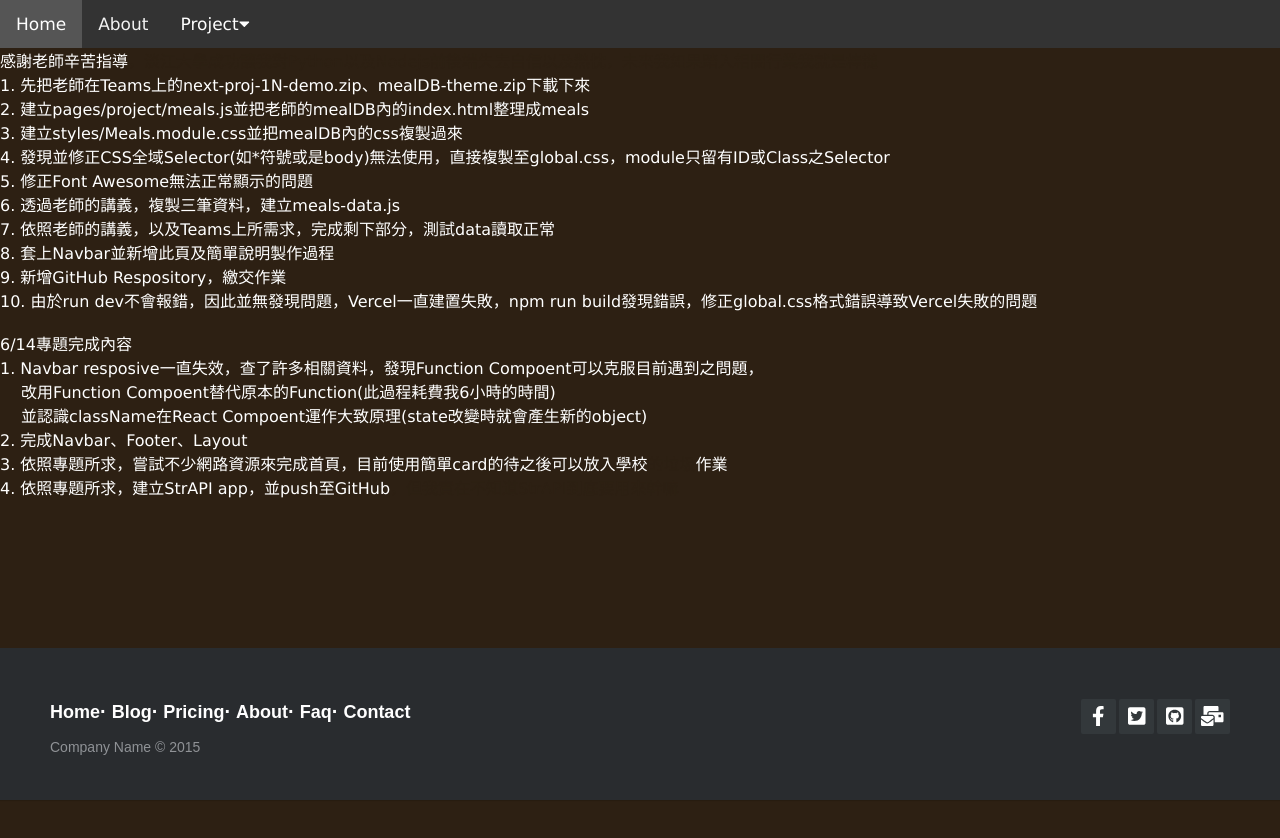
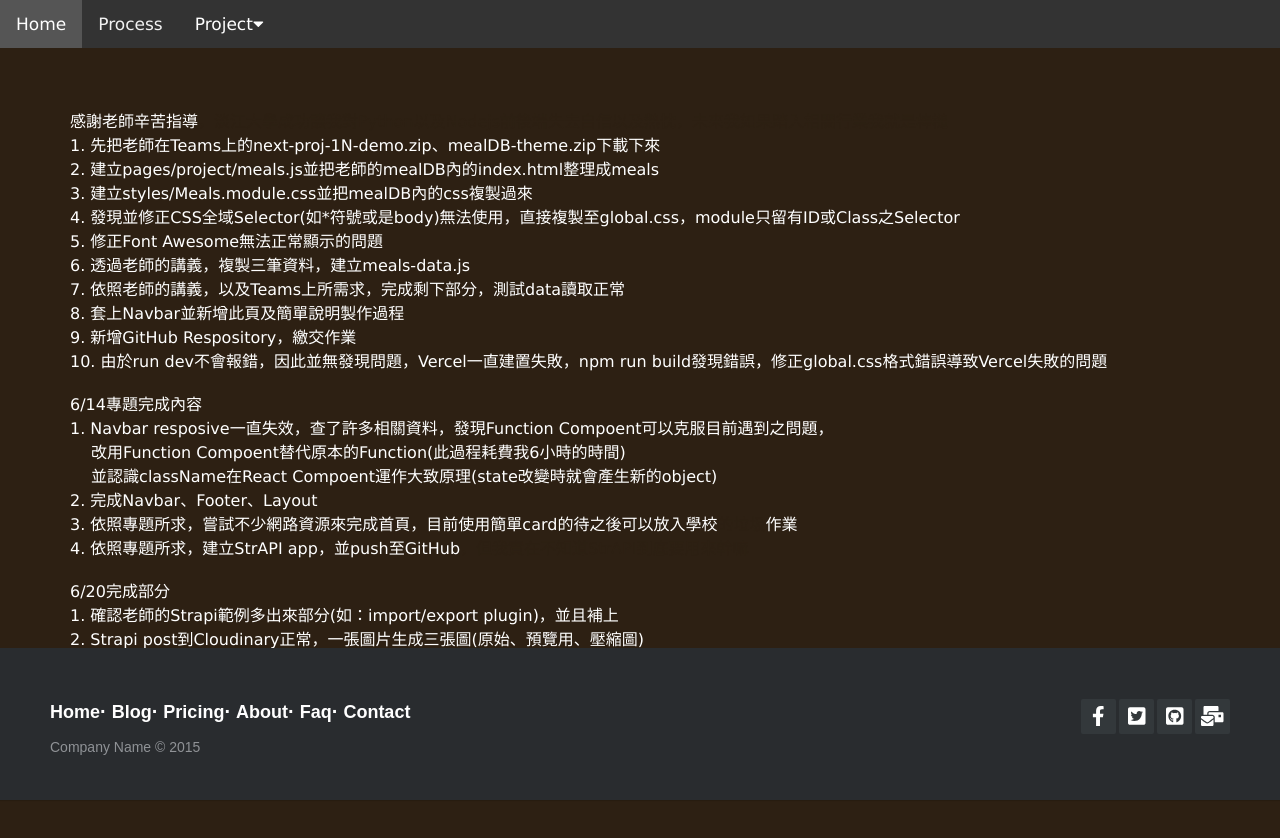
Before and after one commit to 208417021/next-proj-1N-demo, a Next.js app: page /project/process in a window 1280 px wide. Shown: the top 838 px of the page. Before the commit the page ends 800 px from the top, so only its background shows below. Built offline with nearby package versions, Linux system fonts and the light colour scheme.

Commit message:
UPDATE Footer/Navbar/404page

```diff
--- a/components/Footer2.js
+++ b/components/Footer2.js
@@ -10,10 +10,10 @@ export default function Footer2() {
 
                 <div className={styles["footer-right"]}>
 
-                    <a href="#"><FontAwesomeIcon icon={faFacebookF}></FontAwesomeIcon></a>
-                    <a href="#"><FontAwesomeIcon icon={faTwitterSquare}></FontAwesomeIcon></a>
-                    <a href="#"><FontAwesomeIcon icon={faGithubSquare}></FontAwesomeIcon></a>
-                    <a href="#"><FontAwesomeIcon icon={faMailBulk}></FontAwesomeIcon></a>
+                    <a href="/404"><FontAwesomeIcon icon={faFacebookF}></FontAwesomeIcon></a>
+                    <a href="/404"><FontAwesomeIcon icon={faTwitterSquare}></FontAwesomeIcon></a>
+                    <a href="https://github.com/208417021/next-proj-1N-demo"><FontAwesomeIcon icon={faGithubSquare}></FontAwesomeIcon></a>
+                    <a href="mailto://208417021@o365.tku.edu.tw"><FontAwesomeIcon icon={faMailBulk}></FontAwesomeIcon></a>
 
                 </div>
 
--- a/components/Layout2.js
+++ b/components/Layout2.js
@@ -12,8 +12,7 @@ export default function Layout2({ title, description, keywords, children }) {
                 <meta name='keywords' content={keywords} />
             </Head>
             <Header />
-            {/* <div className={styles.container}>{children}</div> */}
-            {children}
+            <div className={styles.container}>{children}</div>
             <Footer />
         </div>
     )
--- a/components/Nav2.js
+++ b/components/Nav2.js
@@ -25,7 +25,7 @@ export default function Nav2() {
         <div>
             <div className={`${styles.topnav}`} id="myTopnav">
                 <a href="/" className={styles.active}>Home</a>
-                <a href="#about">About</a>
+                <a href="/project/process">Process</a>
                 <div className={styles.dropdown}>
                     <button className={styles.dropbtn}>Project
                         <FontAwesomeIcon icon={faCaretDown}></FontAwesomeIcon>
@@ -33,7 +33,7 @@ export default function Nav2() {
                     <div className={styles["dropdown-content"]}>
                         <a href="/project/meals">MealDB</a>
                         <a href="/project/shop">Shop</a>
-                        <a href="/project/process">Process</a>
+                        <a href="https://strapi-demo-208417021.herokuapp.com/">Strapi</a>
                     </div>
                 </div>
 
--- a/pages/index.js
+++ b/pages/index.js
@@ -4,7 +4,7 @@ import styles from '../styles/Index.module.css';
 
 export default function index() {
     return (
-        <Layout>
+        <Layout title="Home">
             <div className={styles.container}>
 
                 <div className={styles.card}>
--- a/pages/project/meals.js
+++ b/pages/project/meals.js
@@ -32,7 +32,7 @@ export default function meals() {
     }
 
     return (
-        <Layout>
+        <Layout title="mealDB">
         <div>
 
             <div className={styles.container}>
--- a/pages/project/process.js
+++ b/pages/project/process.js
@@ -3,7 +3,7 @@ import styles from '../../styles/Process.module.css'
 
 export default function process() {
     return (
-        <Layout>
+        <Layout title="Process">
             感謝老師辛苦指導<strike className={styles.hide}>，淡江大學成功讓我對Python以及Nodejs前後端失去自信以及熱忱，未來我如果踏入相關行業我就是棒槌</strike>
             <p>1. 先把老師在Teams上的next-proj-1N-demo.zip、mealDB-theme.zip下載下來</p>
             <p>2. 建立pages/project/meals.js並把老師的mealDB內的index.html整理成meals</p>
@@ -23,6 +23,13 @@ export default function process() {
             <p>2. 完成Navbar、Footer、Layout</p>
             <p>3. 依照專題所求，嘗試不少網路資源來完成首頁，目前使用簡單card的待之後可以放入學校<a className={styles.hide}>的垃圾</a>作業</p>
             <p>4. 依照專題所求，建立StrAPI app，並push至GitHub<a className={styles.hide}>，但我實在不知道StrAPI到底要用來幹嘛</a></p>
+            <br />
+            <p>6/20完成部分</p>
+            <p>1. 確認老師的Strapi範例多出來部分(如：import/export plugin)，並且補上</p>
+            <p>2. Strapi post到Cloudinary正常，一張圖片生成三張圖(原始、預覽用、壓縮圖)</p>
+            <p>3. 將Strapi depoly部屬至Heroku</p>
+            <p>4. 為配合Project需求，參考網路資源；建立Shop頁面，使得Strapi之上傳圖片可以被運用到</p>
+            <p>5. 修該部分細節(navbar連結、每頁title等)</p>
         </Layout>
     )
 }
--- a/styles/Index.module.css
+++ b/styles/Index.module.css
@@ -15,6 +15,8 @@
 
   max-width: 1200px;
   margin: 40px 0;
+  display: grid;
+    grid-template-columns: repeat(auto-fit, minmax(400px, 1fr));
 }
 
 .container .card {
```
Also changed, not shown: pages/404.js (+16 -6 lines).
